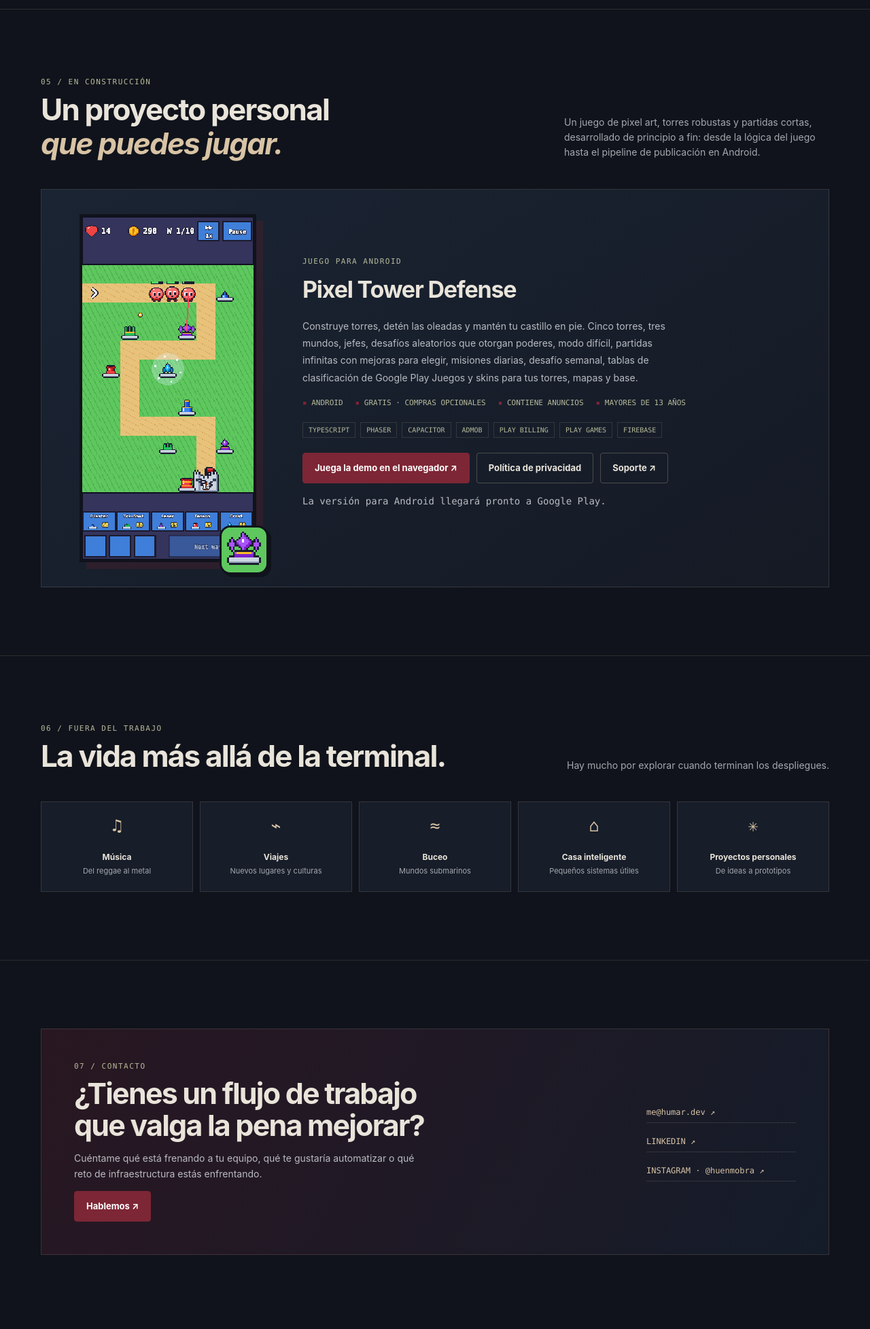
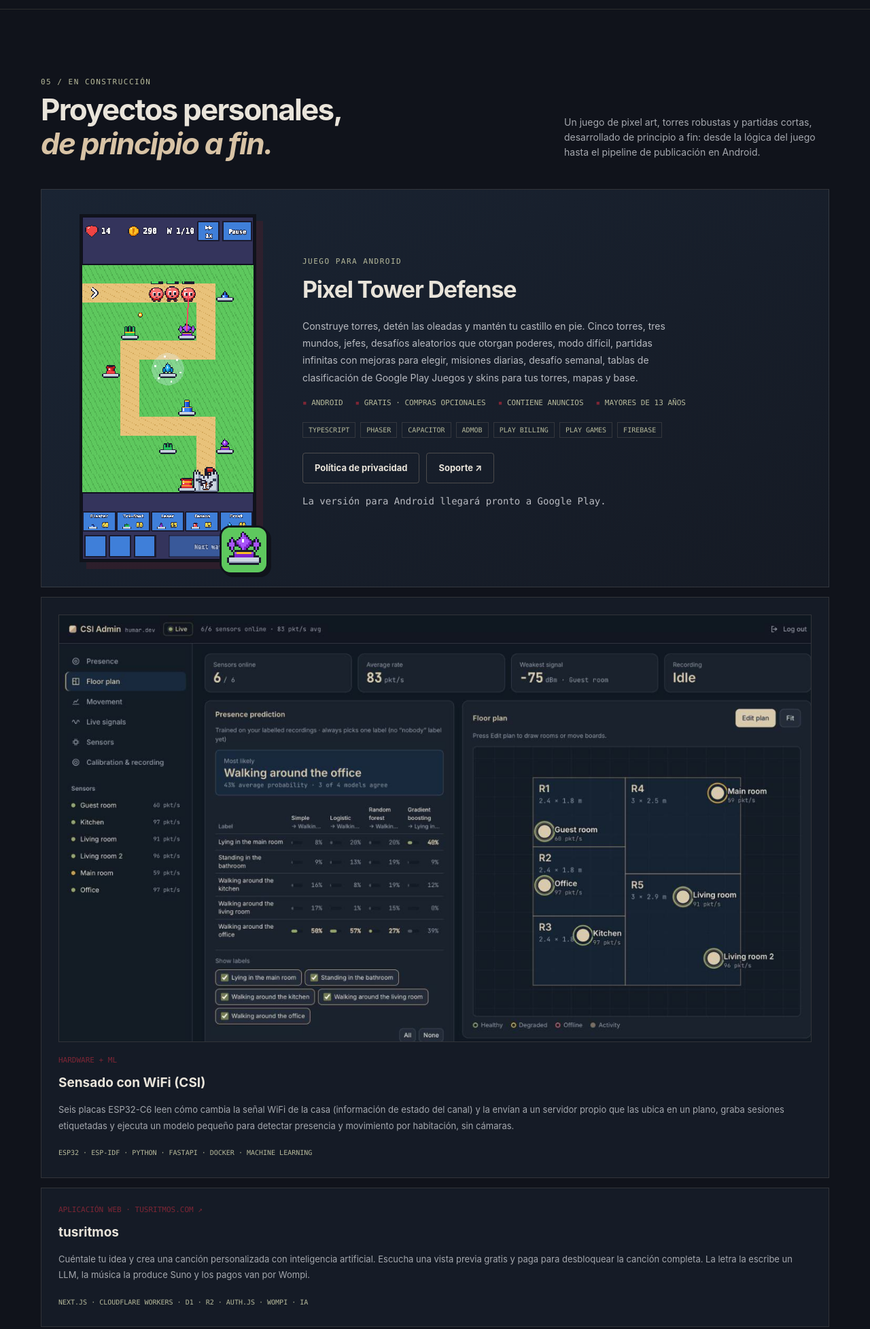
Before and after one commit to hm1996/me, a plain HTML site: page es/index.html in a window 1280 px wide. Shown: the part 3920-5875 px from the top of the page at 68% size. Drawn offline with Linux system fonts and the light colour scheme.

Commit message:
Side projects: add tusritmos and WiFi CSI sensing cards
Co-Authored-By: Claude Opus 5.5 (1M context) <noreply@anthropic.com>

```diff
--- a/es/index.html
+++ b/es/index.html
@@ -240,7 +240,7 @@ footer{padding:30px 0;color:#777e89;font:10px var(--mono)}
  </div></section>
 
  <section class="section" id="games"><div class="wrap">
-  <div class="section-head"><div><div class="eyebrow">05 / EN CONSTRUCCIÓN</div><h2>Un proyecto personal<br><em style="color:var(--sand)">que puedes jugar.</em></h2></div><p>Un juego de pixel art, torres robustas y partidas cortas, desarrollado de principio a fin: desde la lógica del juego hasta el pipeline de publicación en Android.</p></div>
+  <div class="section-head"><div><div class="eyebrow">05 / EN CONSTRUCCIÓN</div><h2>Proyectos personales,<br><em style="color:var(--sand)">de principio a fin.</em></h2></div><p>Un juego de pixel art, torres robustas y partidas cortas, desarrollado de principio a fin: desde la lógica del juego hasta el pipeline de publicación en Android.</p></div>
   <article class="game">
    <div class="game-shot"><img src="/pixel-tower-defense/screenshot-battle.png" width="1080" height="2160" alt="Batalla en Pixel Tower Defense: las torres defienden un camino sinuoso y un castillo con 14 vidas protege la salida" loading="lazy"><img class="icon" src="/pixel-tower-defense/icon-512.png" width="512" height="512" alt="" loading="lazy"></div>
    <div>
@@ -250,13 +250,14 @@ footer{padding:30px 0;color:#777e89;font:10px var(--mono)}
     <div class="game-facts"><span>ANDROID</span><span>GRATIS · COMPRAS OPCIONALES</span><span>CONTIENE ANUNCIOS</span><span>MAYORES DE 13 AÑOS</span></div>
     <div class="tags"><span class="tag">TYPESCRIPT</span><span class="tag">PHASER</span><span class="tag">CAPACITOR</span><span class="tag">ADMOB</span><span class="tag">PLAY BILLING</span><span class="tag">PLAY GAMES</span><span class="tag">FIREBASE</span></div>
     <div class="game-actions">
-     <a class="button primary" href="https://pixel.humar.dev/?utm_source=humar.dev&amp;utm_medium=site&amp;utm_campaign=demo">Juega la demo en el navegador ↗</a>
      <a class="button secondary" href="/pixel-tower-defense/privacy/">Política de privacidad</a>
      <a class="button secondary" href="mailto:support@humar.dev?subject=Pixel%20Tower%20Defense">Soporte ↗</a>
     </div>
     <p class="soon-note">La versión para Android llegará pronto a Google Play.</p>
    </div>
   </article>
+   <article class="project" style="margin-top:14px"><img src="/wifi-csi-sensing/admin.jpg" width="1432" height="812" alt="Panel de sensado WiFi CSI: seis sensores en un plano con una predicción de presencia en vivo de cuatro modelos" loading="lazy" style="display:block;width:100%;height:auto;margin-bottom:20px;border:1px solid var(--line)"><div class="num">HARDWARE + ML</div><h3>Sensado con WiFi (CSI)</h3><p>Seis placas ESP32-C6 leen cómo cambia la señal WiFi de la casa (información de estado del canal) y la envían a un servidor propio que las ubica en un plano, graba sesiones etiquetadas y ejecuta un modelo pequeño para detectar presencia y movimiento por habitación, sin cámaras.</p><small>ESP32 · ESP-IDF · PYTHON · FASTAPI · DOCKER · MACHINE LEARNING</small></article>
+   <article class="project" style="margin-top:14px"><div class="num">APLICACIÓN WEB · <a href="https://tusritmos.com" target="_blank" rel="noreferrer">TUSRITMOS.COM ↗</a></div><h3>tusritmos</h3><p>Cuéntale tu idea y crea una canción personalizada con inteligencia artificial. Escucha una vista previa gratis y paga para desbloquear la canción completa. La letra la escribe un LLM, la música la produce Suno y los pagos van por Wompi.</p><small>NEXT.JS · CLOUDFLARE WORKERS · D1 · R2 · AUTH.JS · WOMPI · IA</small></article>
  </div></section>
 
  <section class="section" id="interests"><div class="wrap">
```
Also changed, not shown: index.html (+3 -2 lines), wifi-csi-sensing/admin.jpg (added).
